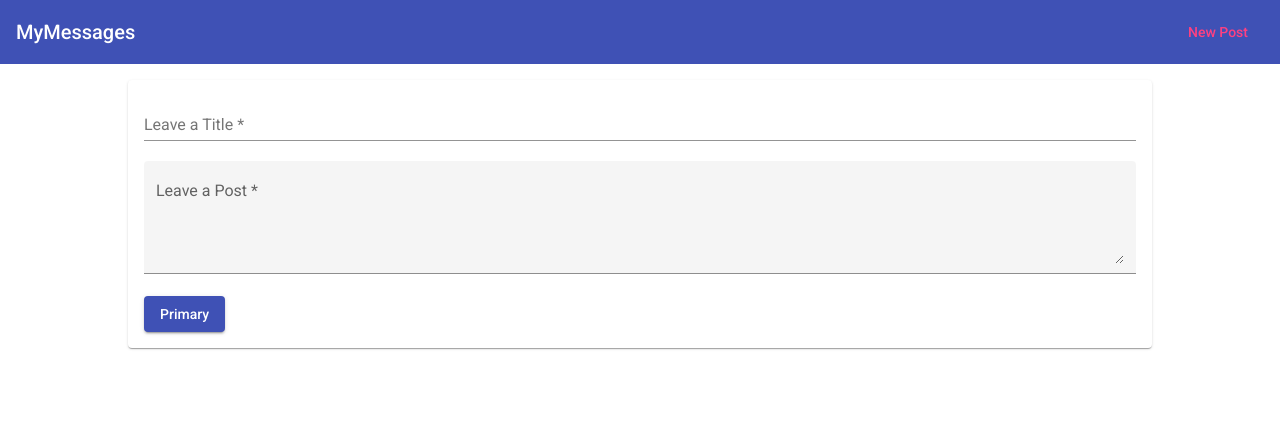
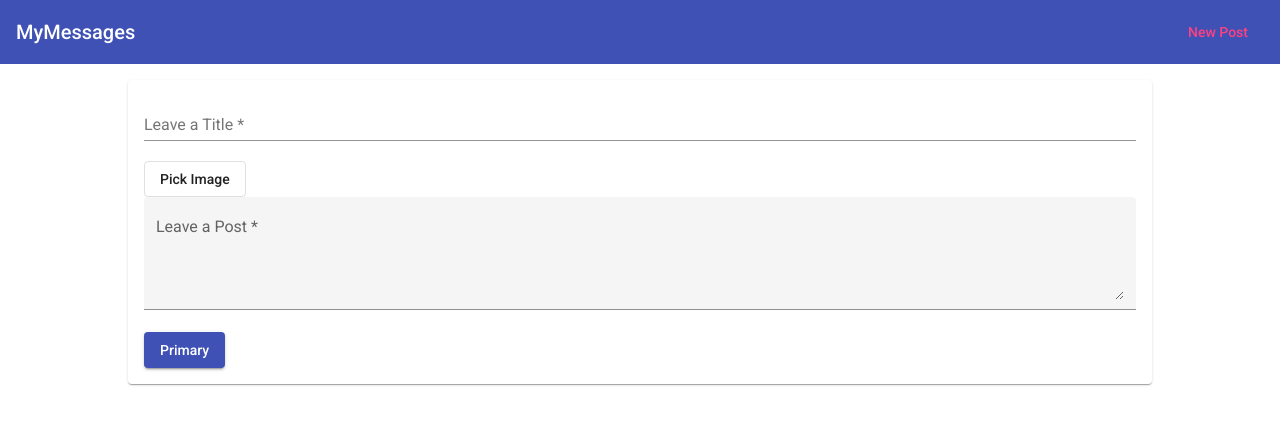
Before and after one commit to Mohamed-Ali-K/MiniSocial, an Angular app in the folder frontend/: page /create in a window 1280 px wide. Shown: the top 424 px of the page. Built offline with nearby package versions, Linux system fonts and the light colour scheme.

Commit message:
Adding the File Input Button

```diff
--- a/frontend/src/app/posts/post-create/post-create.component.css
+++ b/frontend/src/app/posts/post-create/post-create.component.css
@@ -1,10 +1,13 @@
-
 mat-form-field,
 textarea {
   width: 100%;
 }
 
-mat-spinner{
+mat-spinner {
   margin: auto;
   padding: auto;
 }
+
+input[type="file"] {
+  visibility: hidden;
+}
--- a/frontend/src/app/posts/post-create/post-create.component.html
+++ b/frontend/src/app/posts/post-create/post-create.component.html
@@ -1,5 +1,5 @@
 <mat-card>
-  <mat-spinner *ngIf="isLoading" ></mat-spinner>
+  <mat-spinner *ngIf="isLoading"></mat-spinner>
   <form *ngIf="!isLoading" (submit)="onSavePost(postForm)" #postForm="ngForm">
     <mat-form-field>
       <mat-label>Leave a Title </mat-label>
@@ -13,6 +13,10 @@
       />
       <mat-error *ngIf="title.invalid">Please enter a Post Contnet</mat-error>
     </mat-form-field>
+    <div>
+      <button mat-stroked-button type="button" (click)="filePicker.click()" >Pick Image</button>
+      <input #filePicker type="file" >
+    </div>
     <mat-form-field class="example-full-width" appearance="fill">
       <mat-label>Leave a Post </mat-label>
       <textarea
```
